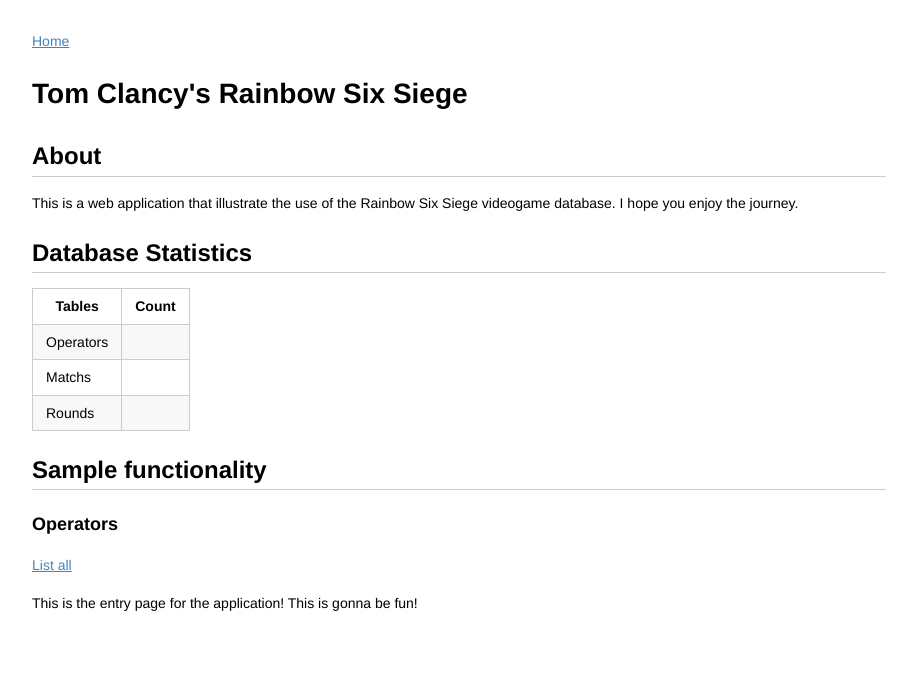
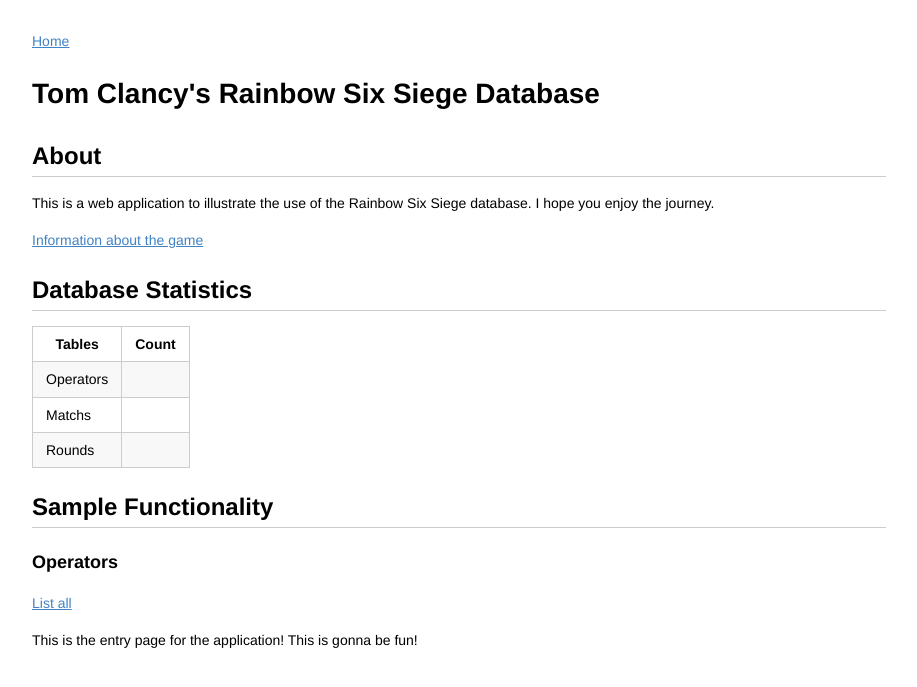
Before and after one commit to danfranco3/databaseProject, a Flask app: template bdproj2/templates/index.html in a window 1280 px wide. Shown: the top 687 px of the page, without its empty margins (181-1098 px from the left). Run offline with Flask 2, Linux system fonts and the light colour scheme; the template is opened without the code that fills it, so the values that code supplies are empty.

Commit message:
Changes to Index, Base and added home icon

```diff
--- a/bdproj2/templates/base.html
+++ b/bdproj2/templates/base.html
@@ -2,7 +2,9 @@
 <title>{% block title %}{% endblock %}</title>
 <link rel="stylesheet" href="{{ url_for('static', filename='style.css') }}">
 <nav>
-  <a href="/">Home</a>
+  <a href="/">
+    <img src="static/home.png" width="32" height="32">
+    </a>
 </nav>
 <section class="content">
   <header>
--- a/bdproj2/templates/index.html
+++ b/bdproj2/templates/index.html
@@ -1,13 +1,14 @@
 {% extends 'base.html' %}
 
 {% block header %}
-  <h1>{% block title %}Tom Clancy's Rainbow Six Siege {% endblock %}</h1>
+  <h1>{% block title %}Tom Clancy's Rainbow Six Siege Database{% endblock %}</h1>
 {% endblock %}
 
 {% block content %}
 <h2>About</h2>
-<p>This is a web application that illustrate the use of the
-Rainbow Six Siege videogame database. I hope you enjoy the journey.
+<p>This is a web application to illustrate the use of the
+Rainbow Six Siege database. I hope you enjoy the journey.
+<div><a href="https://rainbowsix.fandom.com/wiki/Tom_Clancy%27s_Rainbow_Six_Siege">Information about the game</a></div>
 </p>
 
 <h2>Database Statistics</h2>
@@ -30,14 +31,13 @@
 </tr>
 </table>
 
-<h2>Sample functionality</h2>
+<h2>Sample Functionality</h2>
 
 <h3>Operators</h3>
 <p>
     <a href="/operators">List all</a>
 </p>
 
-
-This is the entry page for the application! This is gonna be fun!
+<div> This is the entry page for the application! This is gonna be fun!</div>
 
 {% endblock %}
```
Also changed, not shown: bdproj2/static/home.png (added).
